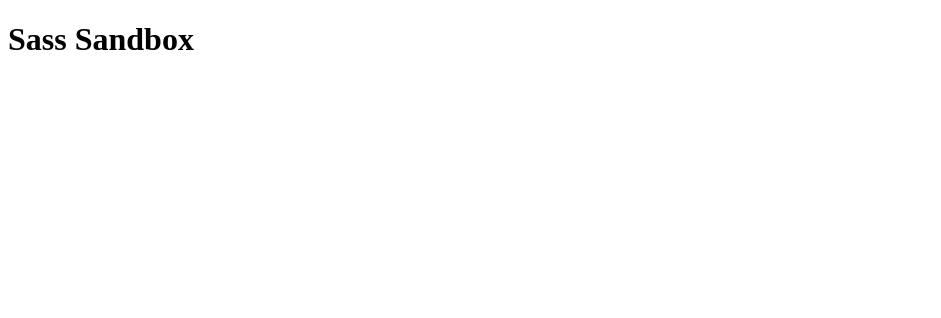
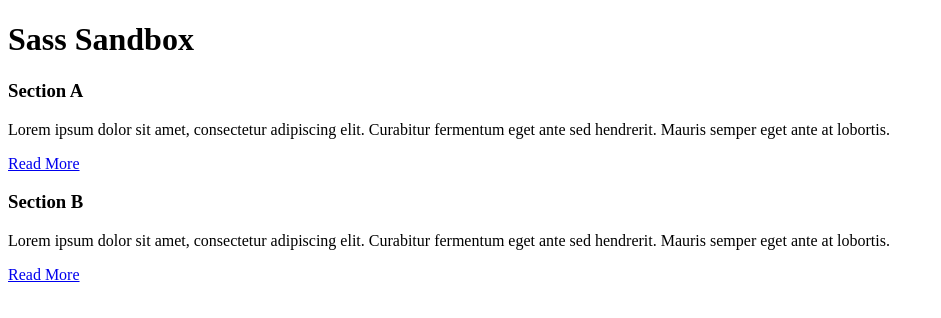
Before and after one commit to Object-ions/scss-sandbox, a React (Create React App) app: page / in a window 1280 px wide. Shown: the top 318 px of the page, without its empty margins (0-941 px from the left). Built offline with nearby package versions, Linux system fonts and the light colour scheme.

Commit message:
Add deme text to practice style with scss

```diff
--- a/src/Components/App.js
+++ b/src/Components/App.js
@@ -2,9 +2,29 @@ import "./App.scss";
 
 function App() {
   return (
-    <>
-      <h1>Sass Sandbox</h1>
-    </>
+    <div>
+      <header>
+        <h1>Sass Sandbox</h1>
+      </header>
+      <section className="section section-a">
+        <h3>Section A</h3>
+        <p>
+          Lorem ipsum dolor sit amet, consectetur adipiscing elit. Curabitur
+          fermentum eget ante sed hendrerit. Mauris semper eget ante at
+          lobortis.
+        </p>
+        <a href="#">Read More</a>
+      </section>
+      <section className="section section-b">
+        <h3>Section B</h3>
+        <p>
+          Lorem ipsum dolor sit amet, consectetur adipiscing elit. Curabitur
+          fermentum eget ante sed hendrerit. Mauris semper eget ante at
+          lobortis.
+        </p>
+        <a href="#">Read More</a>
+      </section>
+    </div>
   );
 }
 
```
